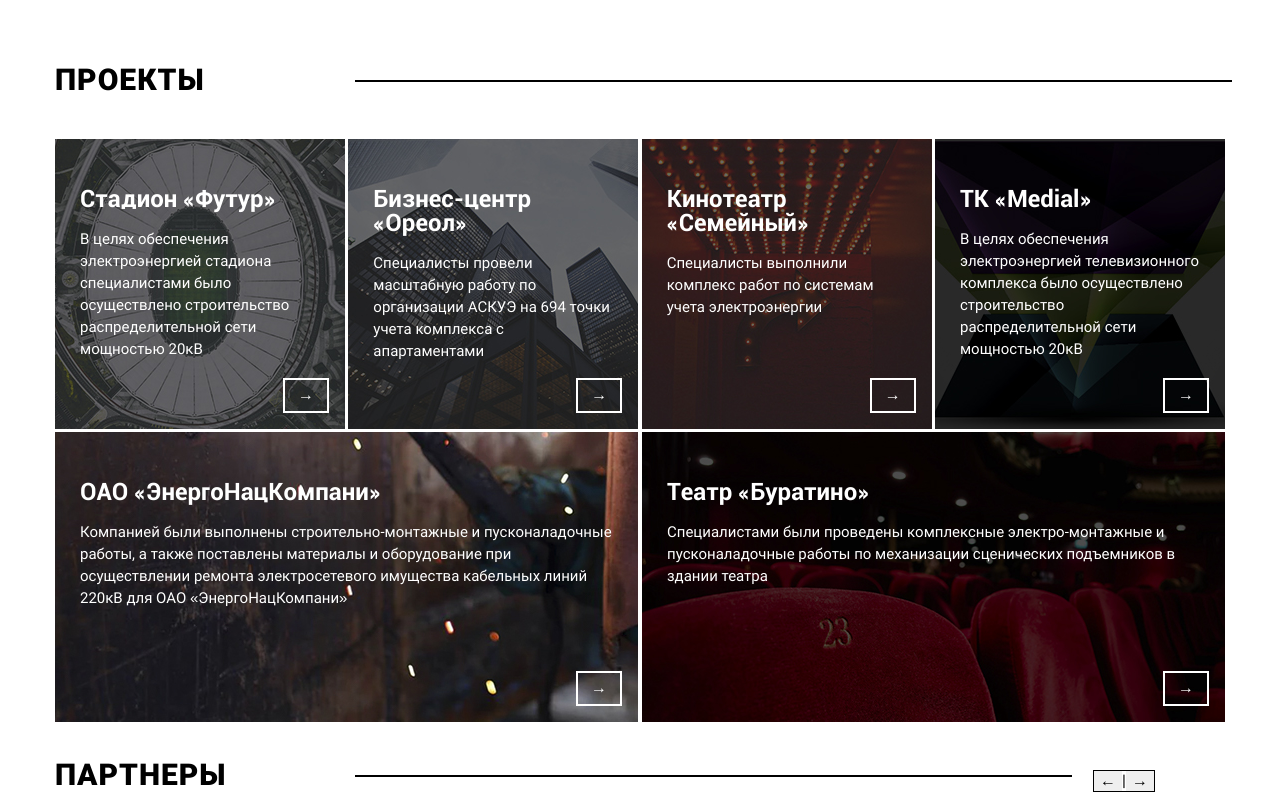
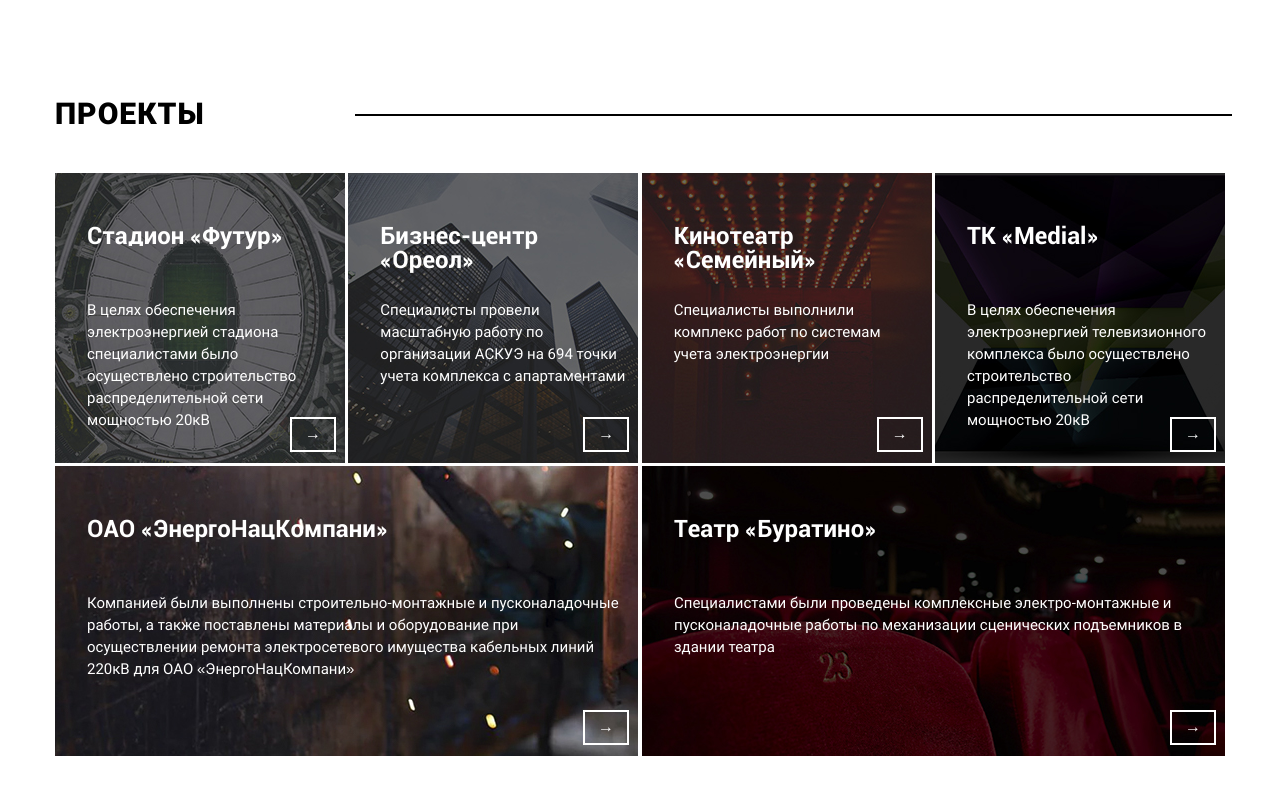
Before and after one commit to naryzhnaj/MontStroy, a plain HTML site: page index.html in a window 1280 px wide. Shown: the part 2260-3063 px from the top of the page. Drawn offline with Linux system fonts and the light colour scheme; files whose address does not match are found by name.

Commit message:
проекты

```diff
--- a/css/style.css
+++ b/css/style.css
@@ -68,7 +68,7 @@ body {
   padding: 0;
 }
 
-h1, h2, h4 {
+h1, h2, h3 {
   text-transform: uppercase;
   font-weight: 900;
 }
@@ -289,6 +289,10 @@ img {
 
 /*         SERVICES           */
 
+.services {
+  margin-bottom: 62px;
+}
+
 .services h2 {
   position: relative;
   font-size: 30px;
@@ -315,7 +319,6 @@ img {
   flex-wrap: wrap;
   justify-content: flex-start;
   margin: 0;
-  margin-bottom: 30px;
   padding: 0;
 }
 
@@ -331,11 +334,12 @@ img {
   padding-left: 40px;
   padding-right: 45px;
   padding-top: 30px;
-  min-height: 470px;
+  padding-bottom: 40px;
+  min-height: 430px;
   box-shadow: 0px 5px 9px 1px rgba(0, 0, 0, 0.05);
 }
 
-.service-item h4 {
+.service-item h3 {
   margin: 0;
   margin-bottom: 20px;
   font-size: 16px;
@@ -364,6 +368,10 @@ img {
 }
 
 /*          PROJECTS          */
+
+.projects {
+  margin-bottom: 110px;
+}
 
 .projects h2 {
   position: relative;
@@ -408,16 +416,20 @@ img {
   height: 290px;
   color: #fff;
   background-color: brown;
-  padding: 50px 25px;
+  padding-top: 53px;
+  padding-left: 32px;
+  padding-right: 10px;
   box-sizing: border-box;
   margin-bottom: 3px;
 }
 
 .project strong {
-  margin-bottom: 25px;
+  display: block;
+  margin-bottom: 20px;
   font-size: 24px;
   font-weight: 700;
   line-height: 24px;
+  height: 53px;
 }
 
 .project p {
@@ -427,12 +439,12 @@ img {
 
 .btn-arrow {
   position: absolute;
-  bottom: 16px;
-  right: 16px;
+  bottom: 11px;
+  right: 9px;
   display: inline-block;
   padding: 6px 13px;
   color: #fff;
-  font-weight: 500;
+  font-weight: 900;
   border: solid 2px #fff;
 }
 .btn-arrow:hover {
@@ -471,7 +483,8 @@ img {
   font-size: 30px;
   line-height: 50px;
   letter-spacing: 1px;
-  margin-bottom: 35px;
+  margin: 0;
+  margin-bottom: 40px;
 }
 
 .partners h2::after {
@@ -487,14 +500,24 @@ img {
 
 .slider-buttons {
   position: absolute;
-  top: 20px;
-  right: 70px;
-  border: solid 1px #000;
+  top: 6px;
+  right: 0;
+  box-sizing: border-box;
+  border: solid 2px #000;
 }
 
 .slider-buttons button {
+  width: 60px;
+  height: 30px;
   border: none;
+  background-color: #fff;
+  font-weight: 900;
 }
+
+.slider-buttons button:hover {
+  background-color: #00ffd8;
+}
+
 .slider {
   list-style: none;
   display: flex;
```
Also changed, not shown: index.html (+18 -29 lines).
